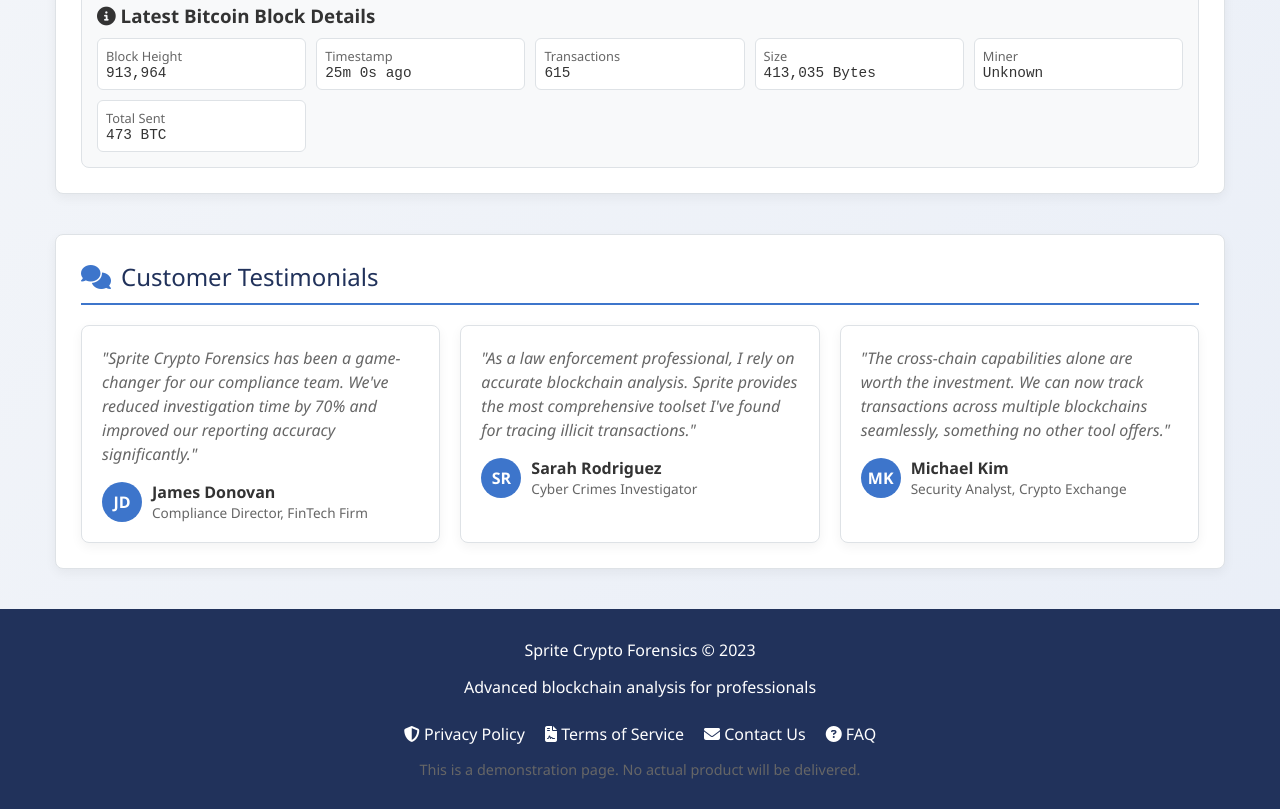
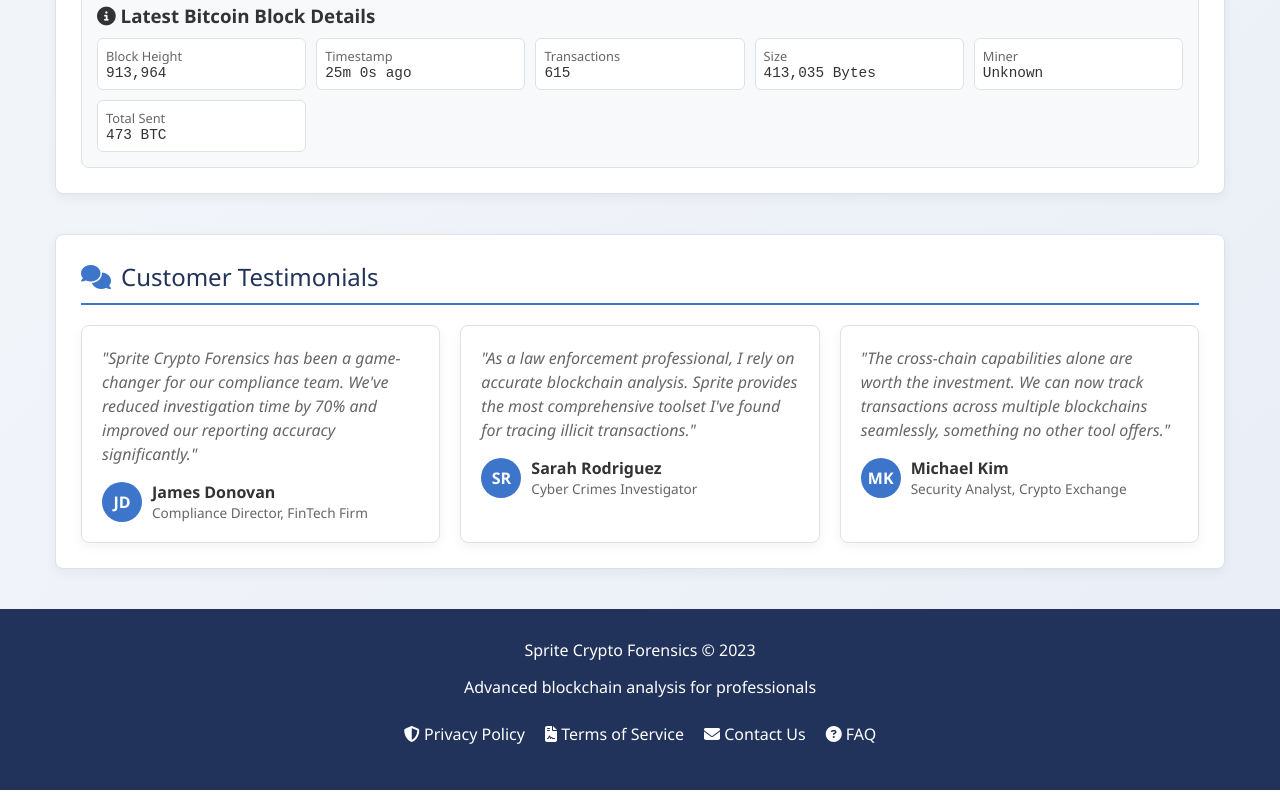
Before and after one commit to sprite-web/sprite_quote, a plain HTML site: page forensics.html in a window 1280 px wide. Shown: the part 1395-2204 px from the top of the page. Drawn offline with Linux system fonts and the light colour scheme; no server answers.

Commit message:
Update forensics.html

```diff
--- a/forensics.html
+++ b/forensics.html
@@ -766,7 +766,7 @@
           <a href="#"><i class="fas fa-envelope"></i> Contact Us</a>
           <a href="#"><i class="fas fa-question-circle"></i> FAQ</a>
         </div>
-        <div class="price-subtext">This is a demonstration page. No actual product will be delivered.</div>
+        <div class="price-subtext"></div>
       </div>
     </div>
   </footer>
```
